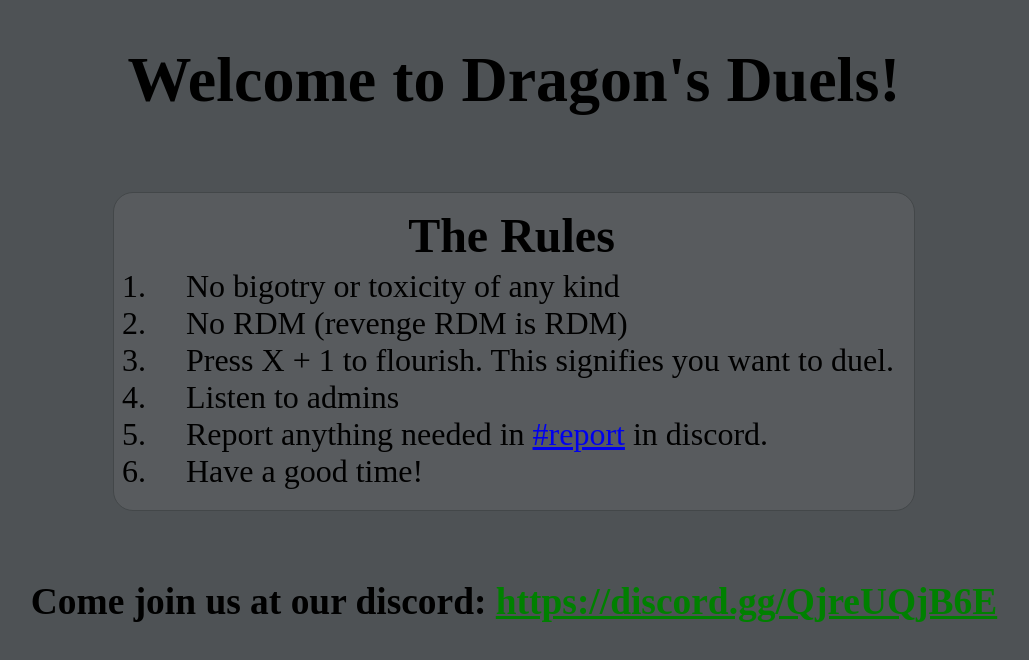
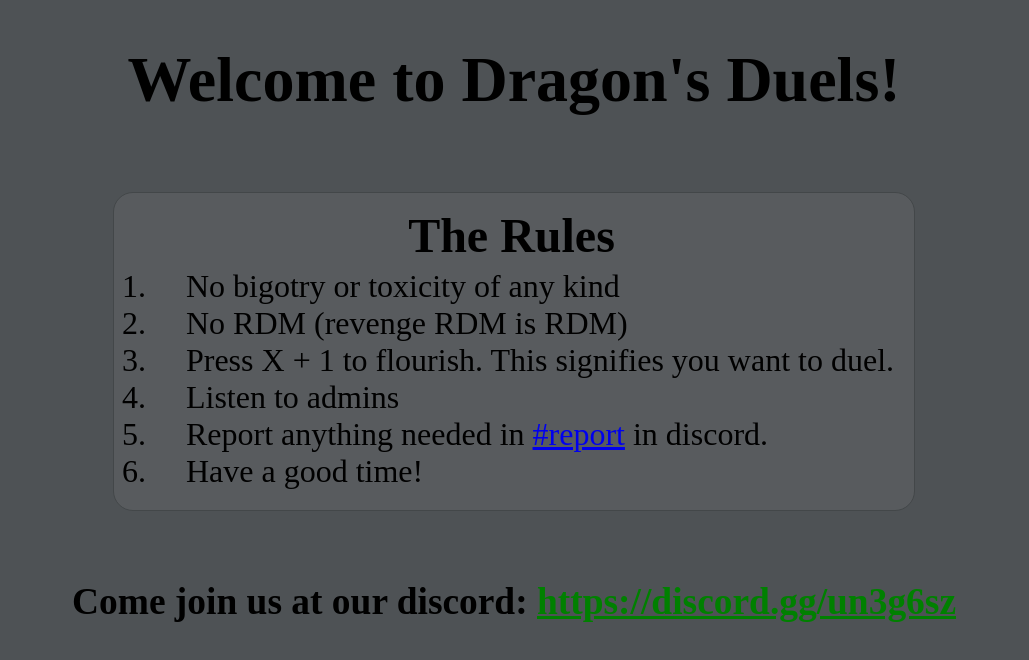
Before and after one commit to CRAZYmadDRAGON/CRAZYmadDRAGON.github.io, a plain HTML site: page index.html in a window 1280 px wide. Shown: the whole page, without its empty margins (126-1155 px from the left). Drawn offline with Linux system fonts and the light colour scheme.

Commit message:
right link

```diff
--- a/index.html
+++ b/index.html
@@ -21,7 +21,7 @@
     </div>
     <div style="text-align: center;">
         <h3>
-            Come join us at our discord: <a style="color: green" href="https://discord.gg/WQyr7rv"">https://discord.gg/QjreUQjB6E</a>
+            Come join us at our discord: <a style="color: green" href="https://discord.gg/un3g6sz">https://discord.gg/un3g6sz</a>
         </h3>
     </div>
 
```
